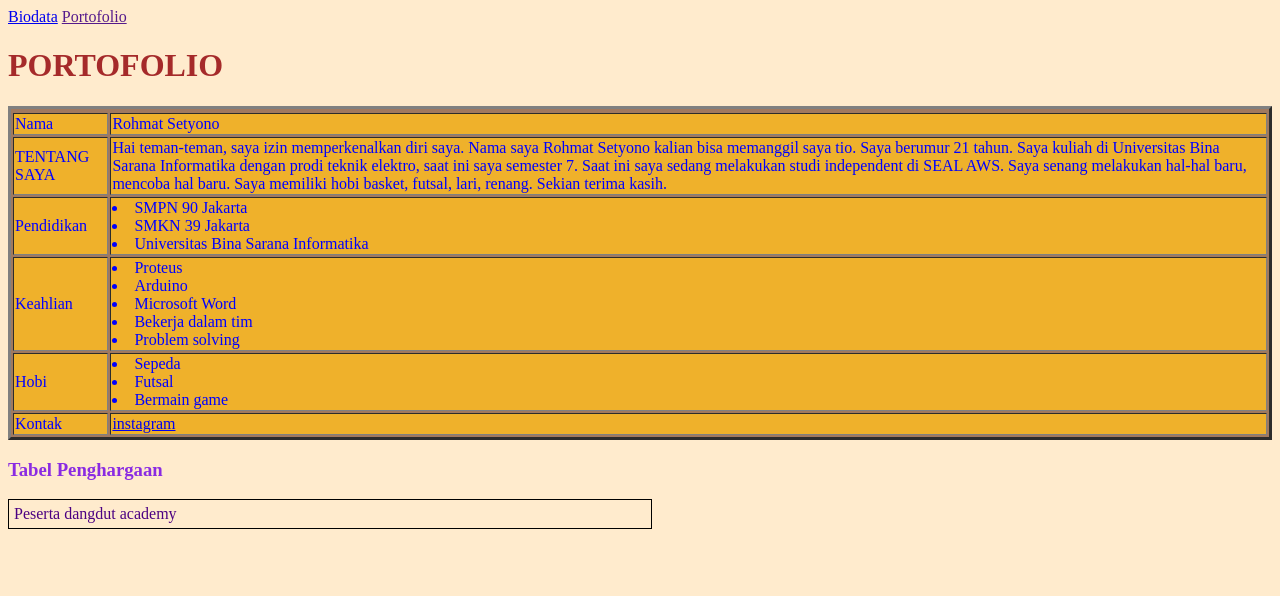
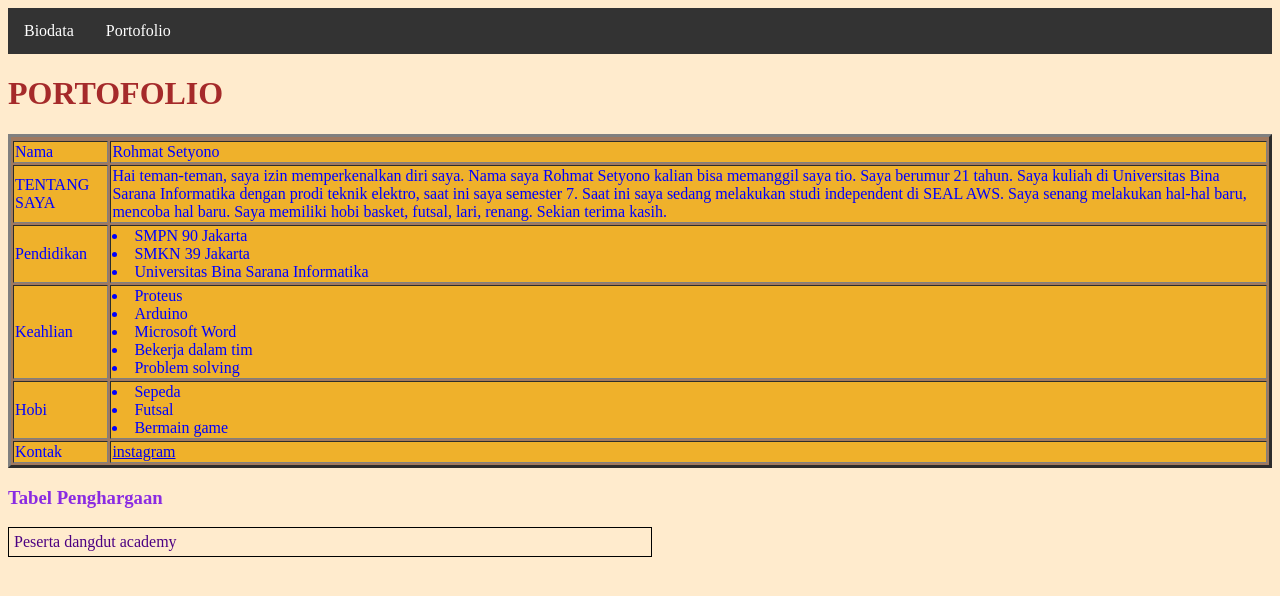
Before and after one commit to rohmatsetyono/rohmatsetyono.github.io, a plain HTML site: page portofolio.html in a window 1280 px wide. Drawn offline with Linux system fonts and the light colour scheme.

Commit message:
nambah menu

```diff
--- a/portofolio.html
+++ b/portofolio.html
@@ -14,14 +14,43 @@
         h3 {color: blueviolet;}
         td, tr, th {background-color: rgb(239, 177, 43);}
 
+        .nav ul {
+            list-style-type: none;
+            margin: 0;
+            padding: 0;
+            overflow: hidden;
+            background-color: #333;
+        }
+
+        .nav li {
+            float: left;
+        }
+
+        .nav li a {
+            display: block;
+            color: white;
+            text-align: center;
+            padding: 14px 16px;
+            text-decoration: none;
+        }
+
+        .nav li a:hover {
+            background-color: #111;
+        }
+
     </style>
 
     <link rel="stylesheet" type="text/css" href="style.css">
 
 </head>
 <body>
-    <a href="index.html">Biodata</a>
-    <a href="">Portofolio</a>
+    <div class="nav">
+        <ul>
+            <li><a href="index.html">Biodata</a></li>
+            <li><a href="">Portofolio</a></li>
+        </ul>
+    </div>
+
 <table class="table" border="3">
 <tr>
 
```
